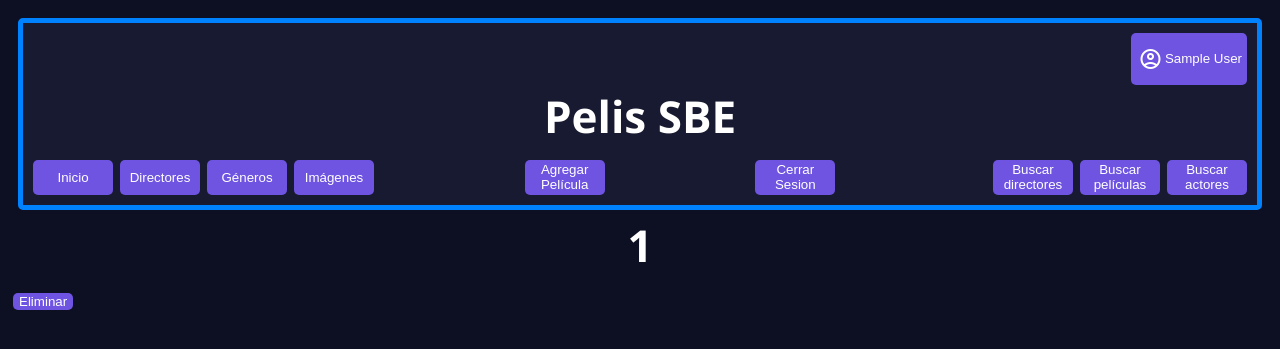
After one commit to Sofii2301/Proyecto-Final---Programacion-2, a Flask app: page /eliminar/1 in a window 1280 px wide. The commit adds this page. Shown: the top 349 px of the page. Run offline with Flask 2, Linux system fonts and the light colour scheme; the visitor is signed in with stand-in values (Sample User, id 1).

Commit message:
Eliminar peli

```diff
--- a/app.py
+++ b/app.py
@@ -101,7 +101,6 @@ def confirm_agregar():
         actores=actores.title()
         imagen=request.form['imagen']
         comentario=request.form["opinion"]
-        comentario=comentario.title()
         for i in pelis_data:
             if i["Titulo"] == titulo:
                 return "ya existe esta pelicula"
@@ -142,7 +141,6 @@ def agregar():
             ]
         }
 
-
         pelis_data.append(pelicula)
 
     for datos in pelis_data:
@@ -150,6 +148,18 @@ def agregar():
         genero.append(datos['Genero'])
     return render_template('agregarPeli.html',name=usuario(), directores=director, generos=genero)
 
+@app.route('/eliminar/<peli>', methods=["GET","POST"])
+def eliminarPeli(peli):
+    if 'user' not in session:
+        return redirect(url_for('index'))
+    else:
+        if request.method == "POST":
+            for pelicula in pelis_data:
+                if pelicula['Titulo']==peli:
+                    pelis_data.remove(pelicula)
+            return redirect(url_for('home'))
+    return render_template('eliminarPeli.html',name=usuario(), peli=peli)
+
 @app.route('/logout')
 def logout():
   session.pop('user', None)
--- /dev/null
+++ b/templates/eliminarPeli.html
@@ -0,0 +1,10 @@
+{% extends './index.html' %}
+
+{% block content %}
+<div id="eliminar">
+    <h1>{{peli}}</h1>
+    <form action="/eliminar/{{peli}}", method="post">
+        <button type="submit">Eliminar</button>
+    </form>
+</div>
+{% endblock %}
--- a/templates/index.html
+++ b/templates/index.html
@@ -77,11 +77,18 @@
                             <h4> Actores: {{ datos ['Actores'] }} </h4>
                             <p>Comentarios: {{ datos['Comentarios']}}</p>
                         </div>
-
+                        {% if name != '' %}
+                        <div id="eliminar">
+                            <div>
+                                <form action="/eliminar/{{ datos ['Titulo'] }}">
+                                    <input type="submit" value="Eliminar {{datos ['Titulo']}}">
+                                </form>
+                              </div>
+                        </div>
+                        {% endif %}
                     </article>
                     {% endfor %}
                 </main>
-
                 <footer>
                     <p> Cantidad de visitas en la página: {{ visitas }} </p>
                     &copy Películas SBE
```
